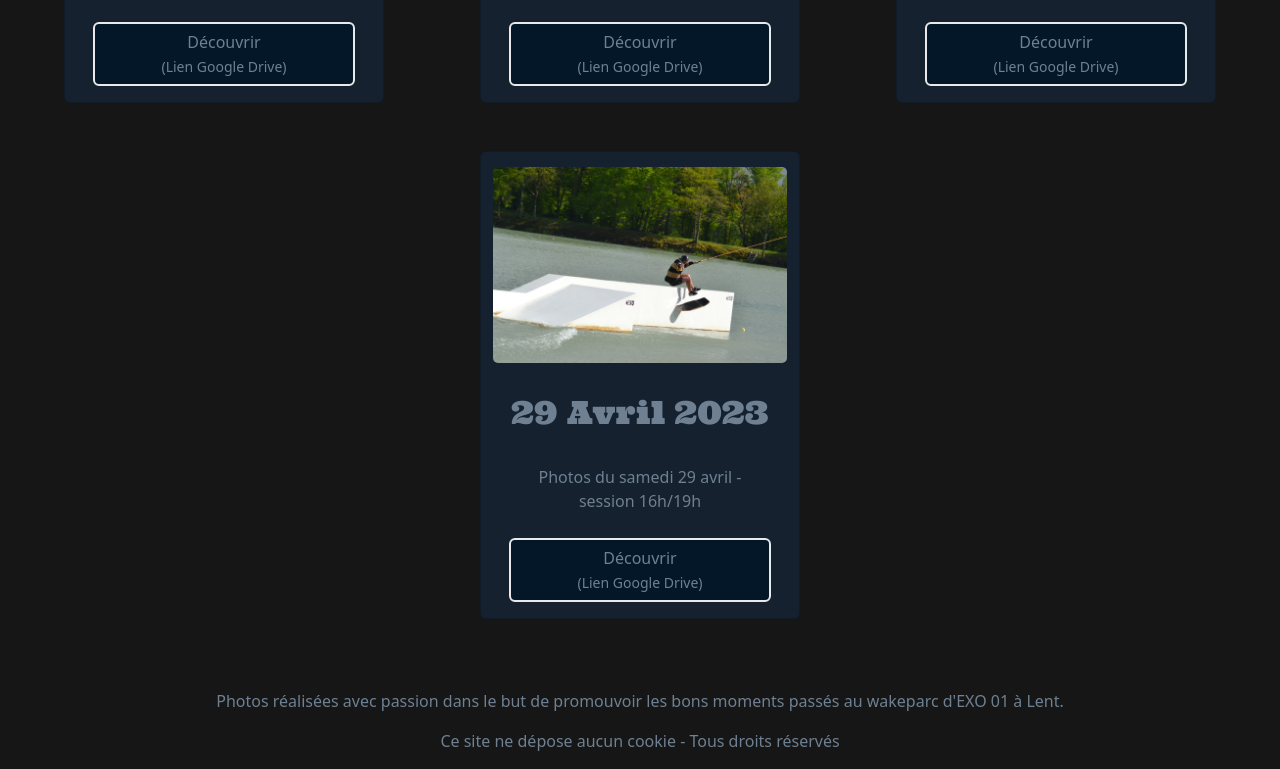
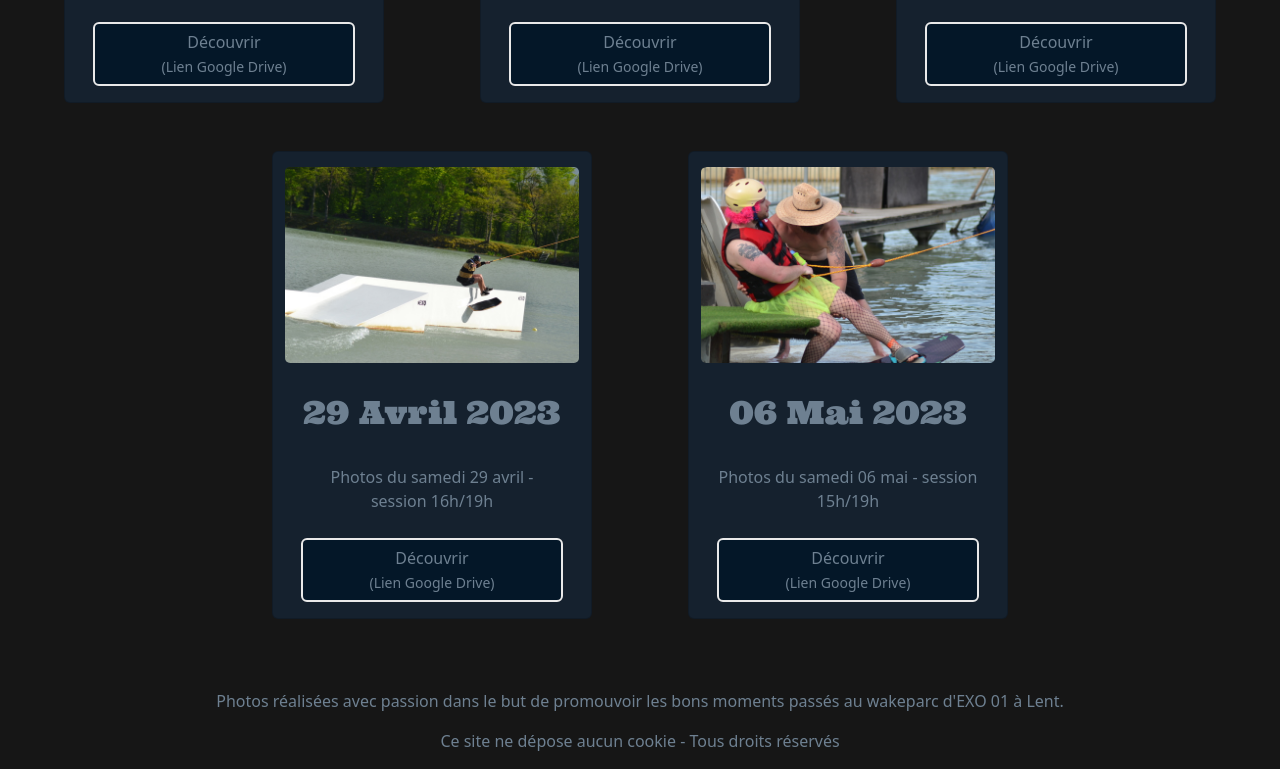
Before and after one commit to MilanForrat/exo-01-photos, a plain HTML site: page index.html in a window 1280 px wide. Shown: the part 647-1416 px from the top of the page. Drawn offline with Linux system fonts and the light colour scheme.

Commit message:
feat: new gallery

```diff
--- a/index.html
+++ b/index.html
@@ -55,7 +55,7 @@
               </div>
           </div>
           <div class="card col-10 col-md-3 mx-5 mt-5">
-            <img src="./img/16-04-23.jpg" class="card-img-top" alt="Photo du 14 avril 2023">
+            <img src="./img/16-04-23.jpg" class="card-img-top" alt="Photo du 19 avril 2023">
             <div class="card-body d-flex flex-column justify-content-between">
               <h2 class="card-title">19 Avril 2023</h2>
               <p class="card-text">Photos du mercredi 19 avril - session 18h</p>
@@ -63,11 +63,19 @@
             </div>
           </div>
           <div class="card col-10 col-md-3 mx-5 mt-5">
-            <img src="./img/29-04-23.jpg" class="card-img-top" alt="Photo du 14 avril 2023">
+            <img src="./img/29-04-23.jpg" class="card-img-top" alt="Photo du 29 avril 2023">
             <div class="card-body d-flex flex-column justify-content-between">
               <h2 class="card-title">29 Avril 2023</h2>
               <p class="card-text">Photos du samedi 29 avril - session 16h/19h</p>
               <a href="https://drive.google.com/drive/folders/1_bcpciMHCATRPCpacKGBgCQkS2a3OSWx?usp=sharing" target="_blank" class="btn btn-primary">Découvrir <br> <small>(Lien Google Drive)</small></a>
+            </div>
+          </div>
+          <div class="card col-10 col-md-3 mx-5 mt-5">
+            <img src="./img/07-05-23.jpg" class="card-img-top" alt="Photo du 06 mai 2023">
+            <div class="card-body d-flex flex-column justify-content-between">
+              <h2 class="card-title">06 Mai 2023</h2>
+              <p class="card-text">Photos du samedi 06 mai - session 15h/19h</p>
+              <a href="https://drive.google.com/drive/folders/16J5KtOjqJtRRvU0KgHOQT6eGEseEo0B6?usp=sharing" target="_blank" class="btn btn-primary">Découvrir <br> <small>(Lien Google Drive)</small></a>
             </div>
           </div>
         </div>
```
Also changed, not shown: img/07-05-23.jpg (added).
